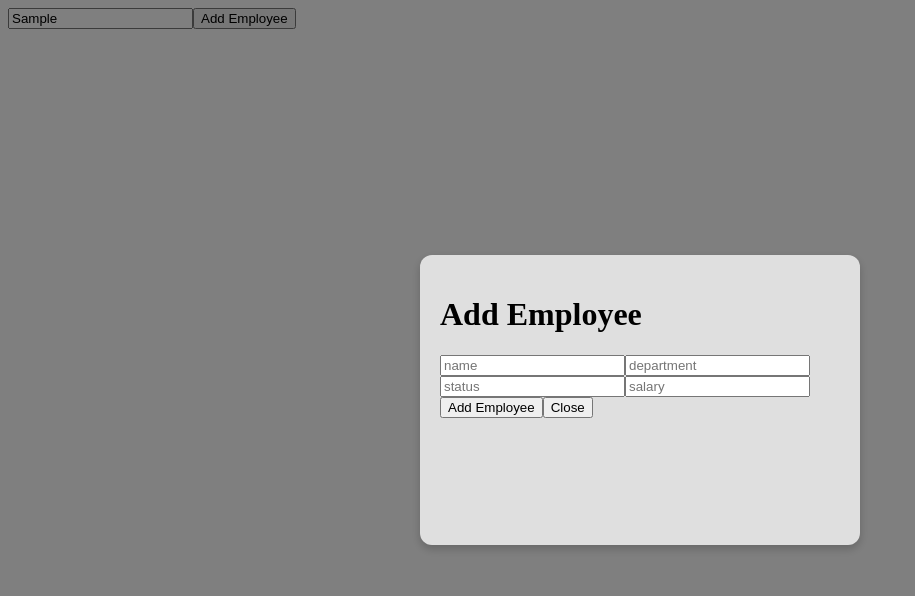
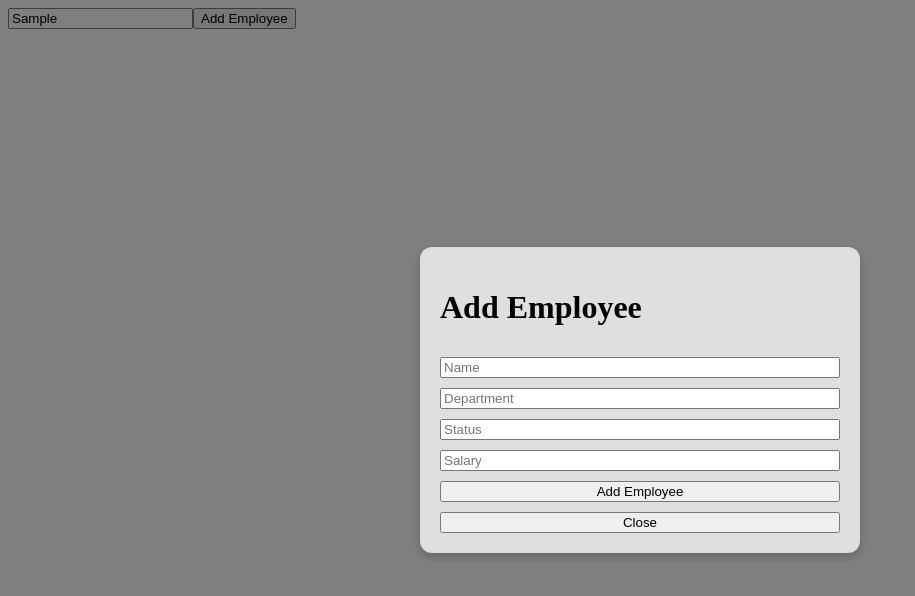
Before and after one commit to shubhampandey17/employee-dashboard, a React (Vite) app: page /dashboard in a window 1280 px wide. Both pictures are taken after typing "Sample" into the empty fields and a click on the button "Add Employee". Shown: the top 596 px of the page, without its empty margins (0-915 px from the left). Built offline with nearby package versions, Linux system fonts and the light colour scheme.

Commit message:
delete and edit employe , local storage save

```diff
--- a/src/components/EmployeeCard.jsx
+++ b/src/components/EmployeeCard.jsx
@@ -1,12 +1,13 @@
 import React from "react";
 import { useNavigate } from "react-router-dom";
 
-const EmployeeCard = ({ name, department, salary, status, id }) => {
+const EmployeeCard = ({ name, department, salary, status, id, editEmployee, deleteEmployee }) => {
   const navigate = useNavigate();
 
   const viewDetails = () => {
     navigate(`/employeeDetails/${id}`, { state: { name, department, salary, status, id } });
   };
+  const editDetails = () => {};
 
   return (
     <div>
@@ -16,6 +17,19 @@ const EmployeeCard = ({ name, department, salary, status, id }) => {
       <p>Status: {status}</p>
 
       <button onClick={viewDetails}>View Details</button>
+      <button
+        onClick={() =>
+          editEmployee({
+            id,
+            name,
+            department,
+            salary,
+            status,
+          })
+        }>
+        Edit
+      </button>
+      <button onClick={() => deleteEmployee(id)}>Delete</button>
     </div>
   );
 };
--- a/src/pages/Dashboard.jsx
+++ b/src/pages/Dashboard.jsx
@@ -20,37 +20,72 @@ const Dashboard = () => {
   ]);
 
   const [searchValue, setSearchValue] = useState("");
-
   const [addEmployeeModal, setAddEmployeeModal] = useState(false);
+  const [selectedEmployee, setSelectedEmployee] = useState(null);
 
   const [employeeName, setEmployeeName] = useState("");
-
   const [employeeDepartment, setEmployeeDepartment] = useState("");
-
   const [employeeStatus, setEmployeeStatus] = useState("");
-
   const [employeeSalary, setEmployeeSalary] = useState("");
 
   const [nameError, setNameError] = useState(false);
-
   const [departmentError, setDepartmentError] = useState(false);
-
   const [statusError, setStatusError] = useState(false);
-
   const [salaryError, setSalaryError] = useState(false);
 
-const onChangeInputSearch =
-  (e) => {
-    setSearchValue(
-      e.target.value
-    );
+  useEffect(()=>{
+    let item = localStorage.getItem("employeeData");
+    item && setEmployeeData(JSON.parse(item))
+  },[])
+
+  useEffect(()=>{
+    localStorage.setItem("employeeData", JSON.stringify(employeeData));
+  },[employeeData])
+
+  const onChangeInputSearch = (e) => {
+    setSearchValue(e.target.value);
+  };
+
+  const resetForm = () => {
+    setEmployeeName("");
+    setEmployeeDepartment("");
+    setEmployeeStatus("");
+    setEmployeeSalary("");
+
+    setNameError(false);
+    setDepartmentError(false);
+    setStatusError(false);
+    setSalaryError(false);
+  };
+
+  const closeModal = () => {
+    setAddEmployeeModal(false);
+    setSelectedEmployee(null);
+    resetForm();
   };
 
   const addEmployee = () => {
+    setSelectedEmployee(null);
+    resetForm();
     setAddEmployeeModal(true);
   };
 
-  const validateEmployeeForm = () => {
+  const editEmployee = (employee) => {
+    setSelectedEmployee(employee);
+
+    setEmployeeName(employee.name);
+    setEmployeeDepartment(employee.department);
+    setEmployeeStatus(employee.status);
+    setEmployeeSalary(employee.salary);
+
+    setAddEmployeeModal(true);
+  };
+
+  const deleteEmployee = (id) => {
+    setEmployeeData((prev) => prev.filter((employee) => employee.id !== id));
+  };
+
+  const handleSubmit = () => {
     let isValid = true;
 
     if (!employeeName.trim()) {
@@ -73,19 +108,36 @@ const onChangeInputSearch =
       isValid = false;
     }
 
-    if (isValid) {
+    if (!isValid) return;
 
-      setEmployeeData((prev)=>[...prev , {
-        'department' : employeeDepartment , 'id' : prev.length+1 , 'name' : employeeName, 'salary' : employeeSalary , status : employeeStatus
-      }])
+    if (selectedEmployee) {
+      setEmployeeData((prev) =>
+        prev.map((employee) =>
+          employee.id === selectedEmployee.id
+            ? {
+                ...employee,
+                name: employeeName,
+                department: employeeDepartment,
+                salary: employeeSalary,
+                status: employeeStatus,
+              }
+            : employee,
+        ),
+      );
+    } else {
+      setEmployeeData((prev) => [
+        ...prev,
+        {
+          id: Date.now(),
+          name: employeeName,
+          department: employeeDepartment,
+          salary: employeeSalary,
+          status: employeeStatus,
+        },
+      ]);
+    }
 
-
-      setAddEmployeeModal(false);
-      setEmployeeName("");
-      setEmployeeDepartment("");
-      setEmployeeStatus("");
-      setEmployeeSalary("");
-    }
+    closeModal();
   };
 
   return (
@@ -98,16 +150,8 @@ const onChangeInputSearch =
         {employeeData
           .filter((data) => {
             return (
-            data.name
-              .toLowerCase()
-              .includes(
-                searchValue.toLowerCase()
-              ) ||
-            data.department
-              .toLowerCase()
-              .includes(
-                searchValue.toLowerCase()
-              )
+              data.name.toLowerCase().includes(searchValue.toLowerCase()) ||
+              data.department.toLowerCase().includes(searchValue.toLowerCase())
             );
           })
           .map((data) => {
@@ -119,6 +163,8 @@ const onChangeInputSearch =
                 department={data.department}
                 salary={data.salary}
                 status={data.status}
+                editEmployee={editEmployee}
+                deleteEmployee={deleteEmployee}
               />
             );
           })}
@@ -146,12 +192,15 @@ const onChangeInputSearch =
               width: "400px",
               minHeight: "250px",
               boxShadow: "0px 4px 10px rgba(0,0,0,0.2)",
+              display: "flex",
+              flexDirection: "column",
+              gap: "10px",
             }}>
-            <h1>Add Employee</h1>
+            <h1>{selectedEmployee ? "Edit Employee" : "Add Employee"}</h1>
 
             <input
               type="text"
-              placeholder="name"
+              placeholder="Name"
               value={employeeName}
               onChange={(e) => {
                 setEmployeeName(e.target.value);
@@ -159,18 +208,11 @@ const onChangeInputSearch =
               }}
             />
 
-            {nameError && (
-              <p
-                style={{
-                  color: "red",
-                }}>
-                Name is required
-              </p>
-            )}
+            {nameError && <p style={{ color: "red", margin: 0 }}>Name is required</p>}
 
             <input
               type="text"
-              placeholder="department"
+              placeholder="Department"
               value={employeeDepartment}
               onChange={(e) => {
                 setEmployeeDepartment(e.target.value);
@@ -178,18 +220,11 @@ const onChangeInputSearch =
               }}
             />
 
-            {departmentError && (
-              <p
-                style={{
-                  color: "red",
-                }}>
-                Department is required
-              </p>
-            )}
+            {departmentError && <p style={{ color: "red", margin: 0 }}>Department is required</p>}
 
             <input
               type="text"
-              placeholder="status"
+              placeholder="Status"
               value={employeeStatus}
               onChange={(e) => {
                 setEmployeeStatus(e.target.value);
@@ -197,18 +232,11 @@ const onChangeInputSearch =
               }}
             />
 
-            {statusError && (
-              <p
-                style={{
-                  color: "red",
-                }}>
-                Status is required
-              </p>
-            )}
+            {statusError && <p style={{ color: "red", margin: 0 }}>Status is required</p>}
 
             <input
               type="number"
-              placeholder="salary"
+              placeholder="Salary"
               value={employeeSalary}
               onChange={(e) => {
                 setEmployeeSalary(e.target.value);
@@ -216,18 +244,11 @@ const onChangeInputSearch =
               }}
             />
 
-            {salaryError && (
-              <p
-                style={{
-                  color: "red",
-                }}>
-                Salary is required
-              </p>
-            )}
+            {salaryError && <p style={{ color: "red", margin: 0 }}>Salary is required</p>}
 
-            <button onClick={validateEmployeeForm}>Add Employee</button>
+            <button onClick={handleSubmit}>{selectedEmployee ? "Update Employee" : "Add Employee"}</button>
 
-            <button onClick={() => setAddEmployeeModal(false)}>Close</button>
+            <button onClick={closeModal}>Close</button>
           </div>
         </div>
       )}
```
Lines whose indentation alone changed are shown as unchanged.
